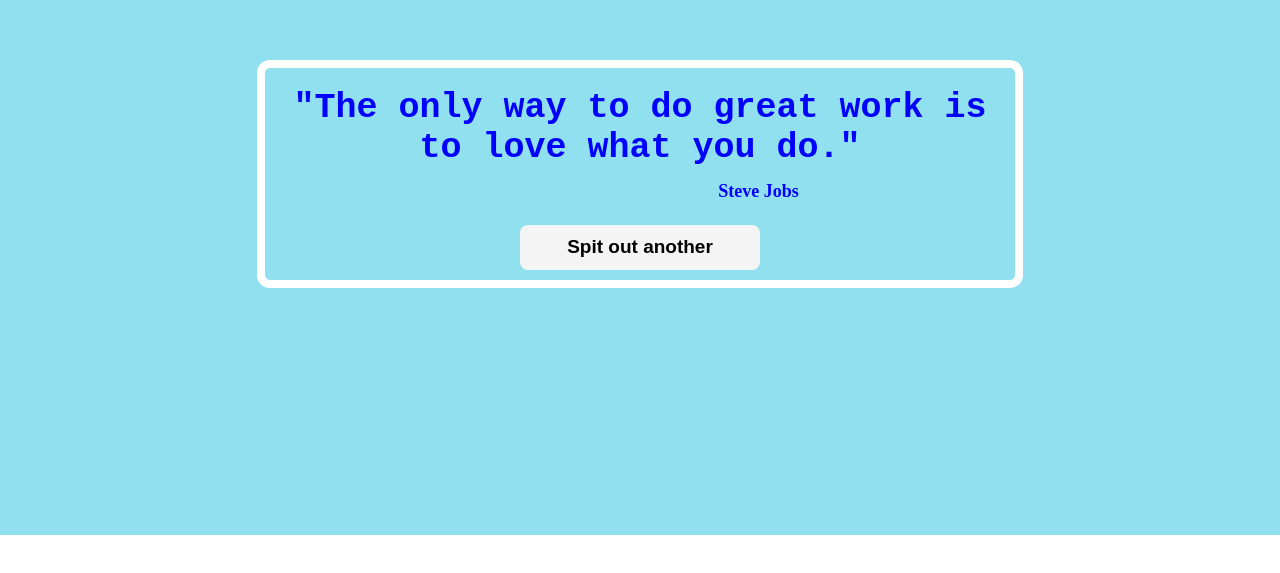
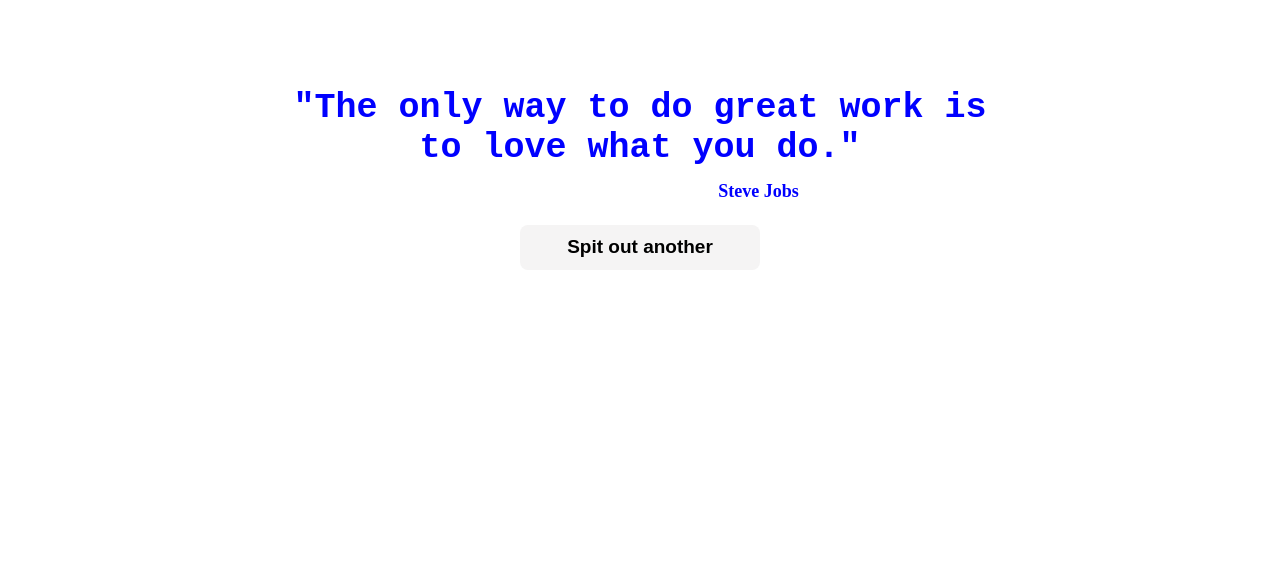
Before and after one commit to fu4303/quotes-app, a React (Create React App) app: page / in a window 1280 px wide. Shown: the part 187-760 px from the top of the page. Built offline with nearby package versions, Linux system fonts and the light colour scheme.

Commit message:
Update App.css

```diff
--- a/src/App.css
+++ b/src/App.css
@@ -9,7 +9,7 @@
   justify-content: center;
   align-items: center;
   height: 45.1rem;
-  background-color: #90E0EF;
+  background-color: linear-gradient(to right, rgb(238, 113, 158), rgb(203, 240, 255));;
 }
 
 .box {
```
